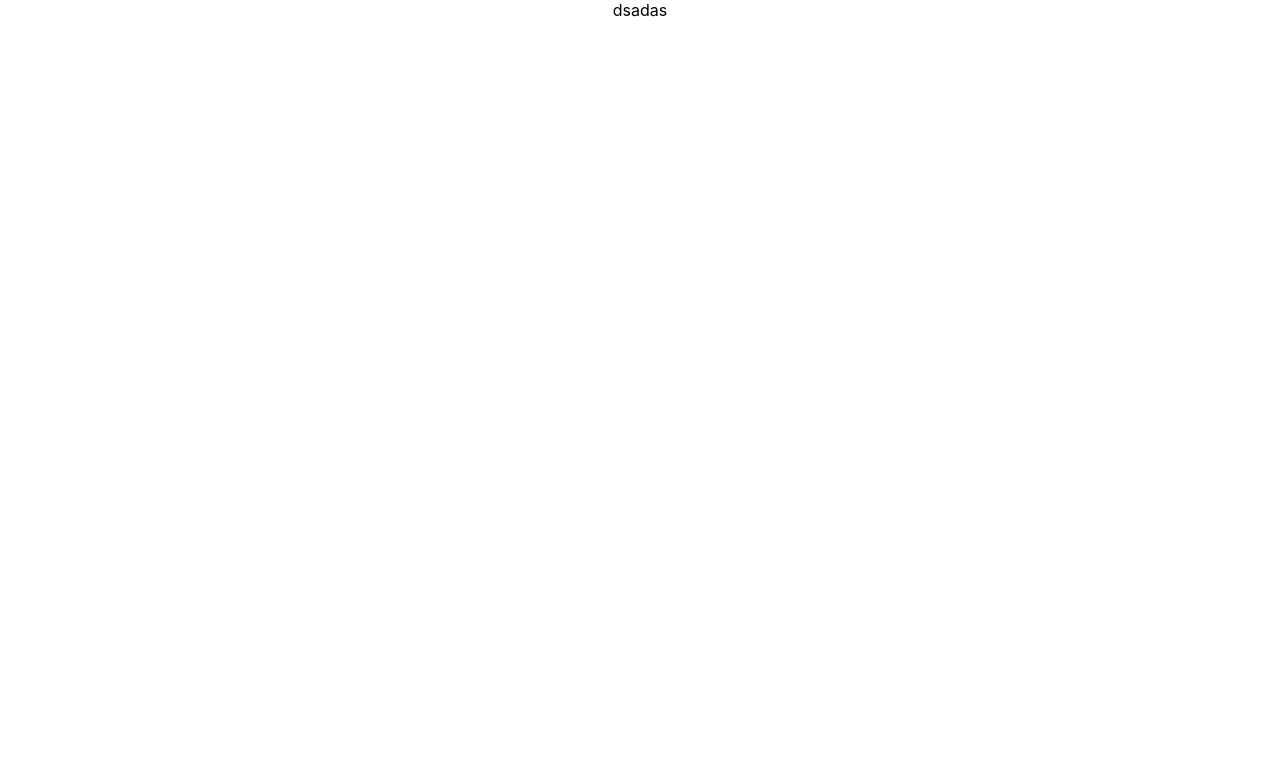
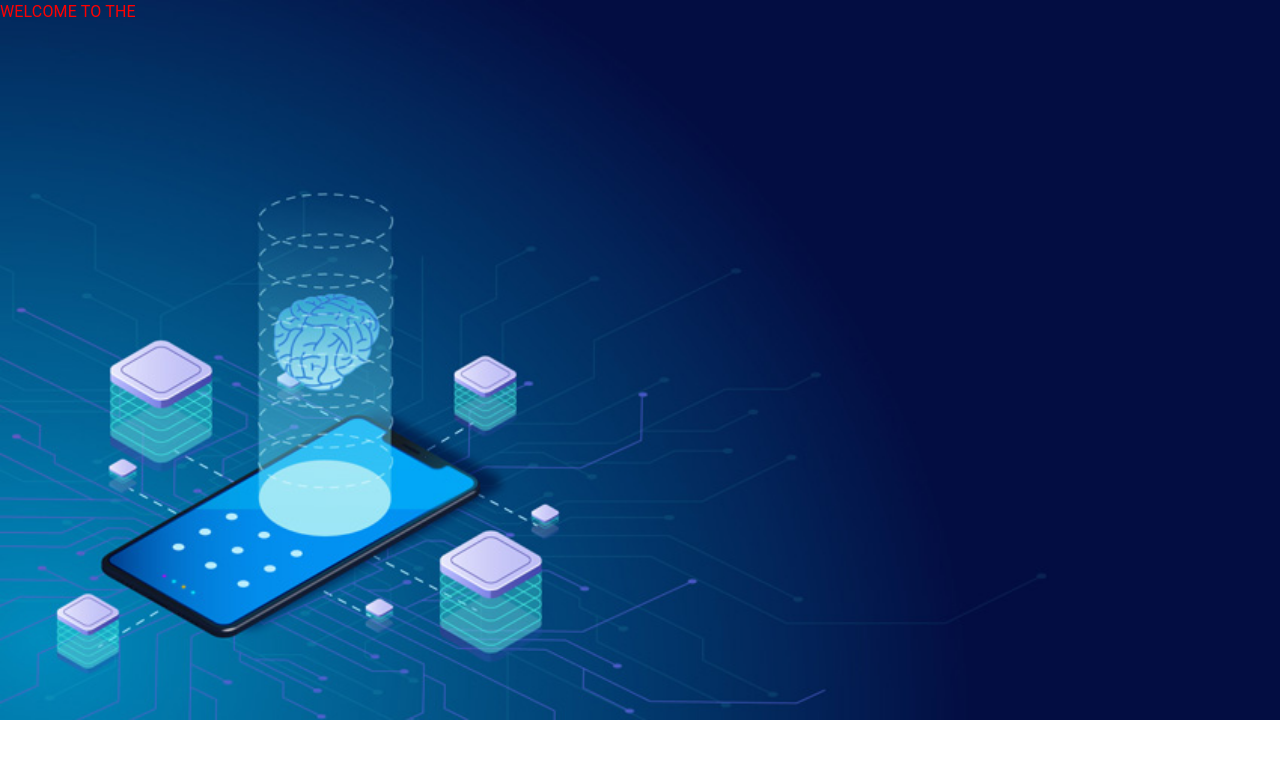
Before and after one commit to Muddi00seven/PROJECT-5-BOOTCAMP, a React (Create React App) app: page / in a window 1280 px wide. Shown: the top 758 px of the page. Built offline with nearby package versions, Linux system fonts and the light colour scheme.

Commit message:
image updated

```diff
--- a/src/Components/Home.js
+++ b/src/Components/Home.js
@@ -1,10 +1,12 @@
 import React from 'react'
-
+import First from './Section1.js/first'
 const Home = () => {
     return (
-        <div>
-            dsadas
-        </div>
+      <>
+      <section>
+          <First/>
+      </section>
+      </>
     )
 }
 
--- /dev/null
+++ b/src/Components/Section1.js/first.js
@@ -0,0 +1,47 @@
+import React from 'react';
+import landingImage from '../../assets/main.jpg';
+import './first.css';
+import { Typography, makeStyles } from "@material-ui/core";
+
+import useWebAnimations from "@wellyshen/use-web-animations";
+
+
+const useStyles = makeStyles({
+    landingImage:{
+        // height: '60%'
+        width:'100%'
+
+
+    },
+    firstSection:{
+
+    },
+    firstText:{
+        position: 'absolute',
+        color: 'red'
+    }
+})
+
+const First = () => {
+    const styles = useStyles();
+    return (
+    <>
+    <div className={styles.firstSection}>
+        <div className={styles.firstText}>
+            <Typography>
+                WELCOME TO THE
+            </Typography>
+
+            <Typography>
+
+            </Typography>
+        </div>
+        <div>
+            <img src={landingImage} className={styles.landingImage} alt='landingImage'/>
+        </div>
+    </div>
+    </>
+    )
+}
+
+export default First
```
Also changed, not shown: package.json (+6 -1 lines), src/Components/Data.js (added), src/Components/Section1.js/first.css (added), src/assets/main.jpg (added), 1 other file (tests, documents, lock files or other folders).
